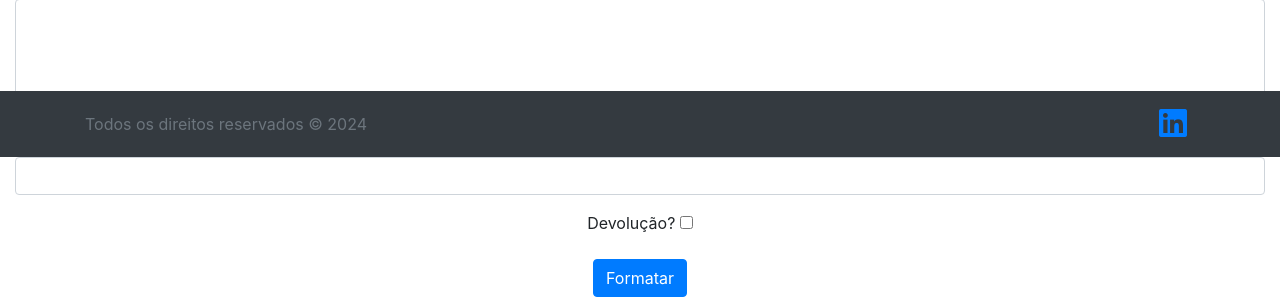
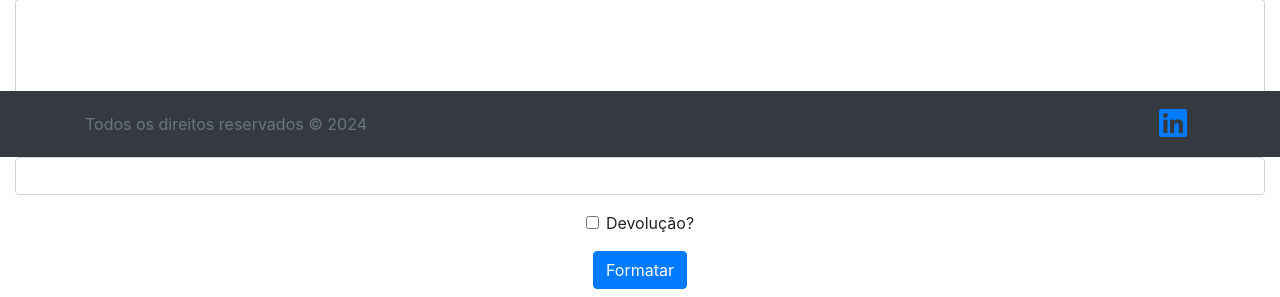
Before and after one commit to tiagolch/tools, a Django app: page /format_json/ in a window 1280 px wide. Shown: the part 643-940 px from the top of the page. Run offline with Django 3.2, Linux system fonts and the light colour scheme; some libraries are stand-ins or nearby versions.

Commit message:
- adicionado opção para apenas devolução ou entrega.
Signed-off-by: Tiago <tiagolch@hotmail.com>

```diff
--- a/templates/main/format_json.html
+++ b/templates/main/format_json.html
@@ -4,7 +4,7 @@
 
 <div class="text-center">
     <h1>Formatar JSON</h1>
-    <form method="post" action="{% url 'format_json' %}">
+    <form method="post" action="{% url 'format_json' %}" class=" align-items-center">
         {% csrf_token %}
         <div class="form-group">
             <label for="API">API:</label>
@@ -26,9 +26,9 @@
             <label for="nome_arquivo">Nome do Arquivo:</label>
             <input type="text" class="form-control" name="nome_arquivo" required>
         </div>
-        <div class="form-group">
-            <label for="devolucao">Devolução?</label>
-            <input type="checkbox" name="devolucao">
+        <div class="form-group form-check">
+            <input type="checkbox" class="form-check-input" name="devolucao" id="devolucao">
+            <label class="form-check-label" for="devolucao">Devolução?</label>
         </div>
         <button type="submit" class="btn btn-primary">Formatar</button>
     </form>
```
Also changed, not shown: templates/main/extract_code.html (+8 -0 lines), templates/main/verificar_erro.html (added).
